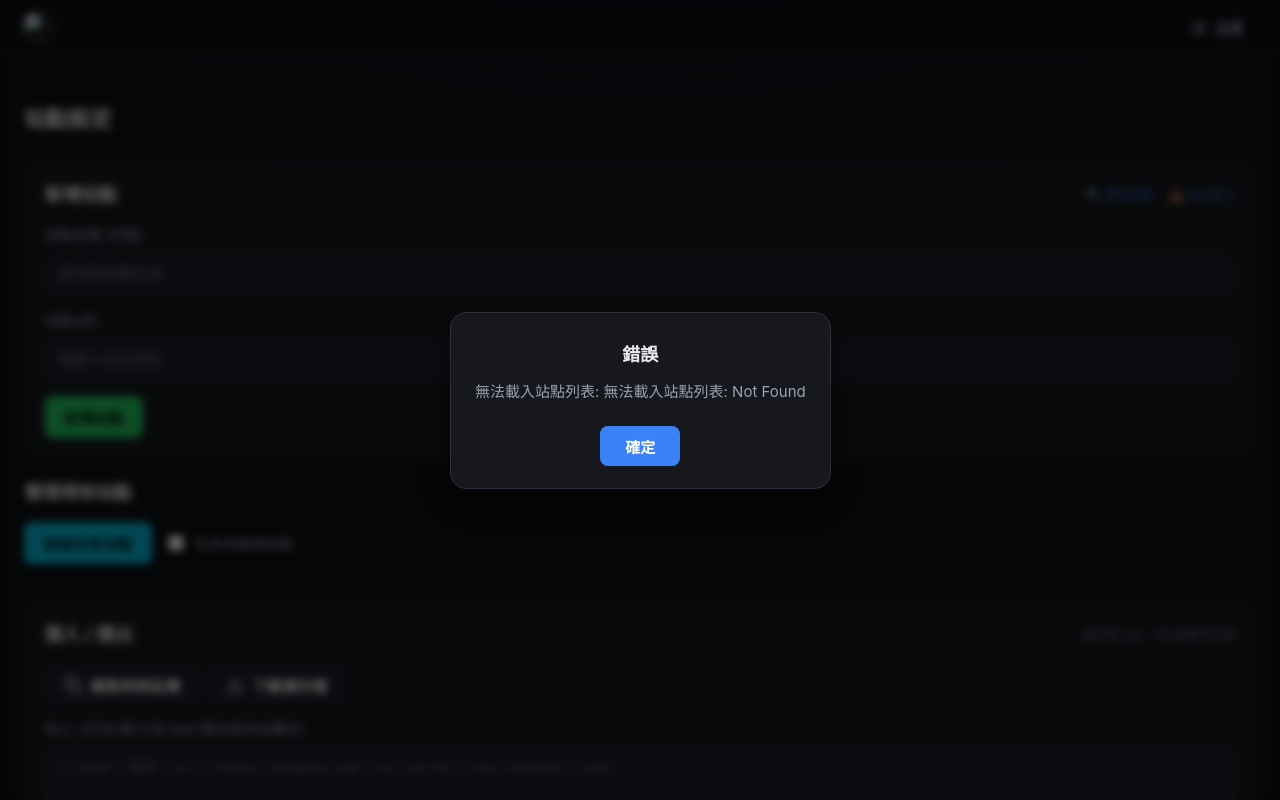
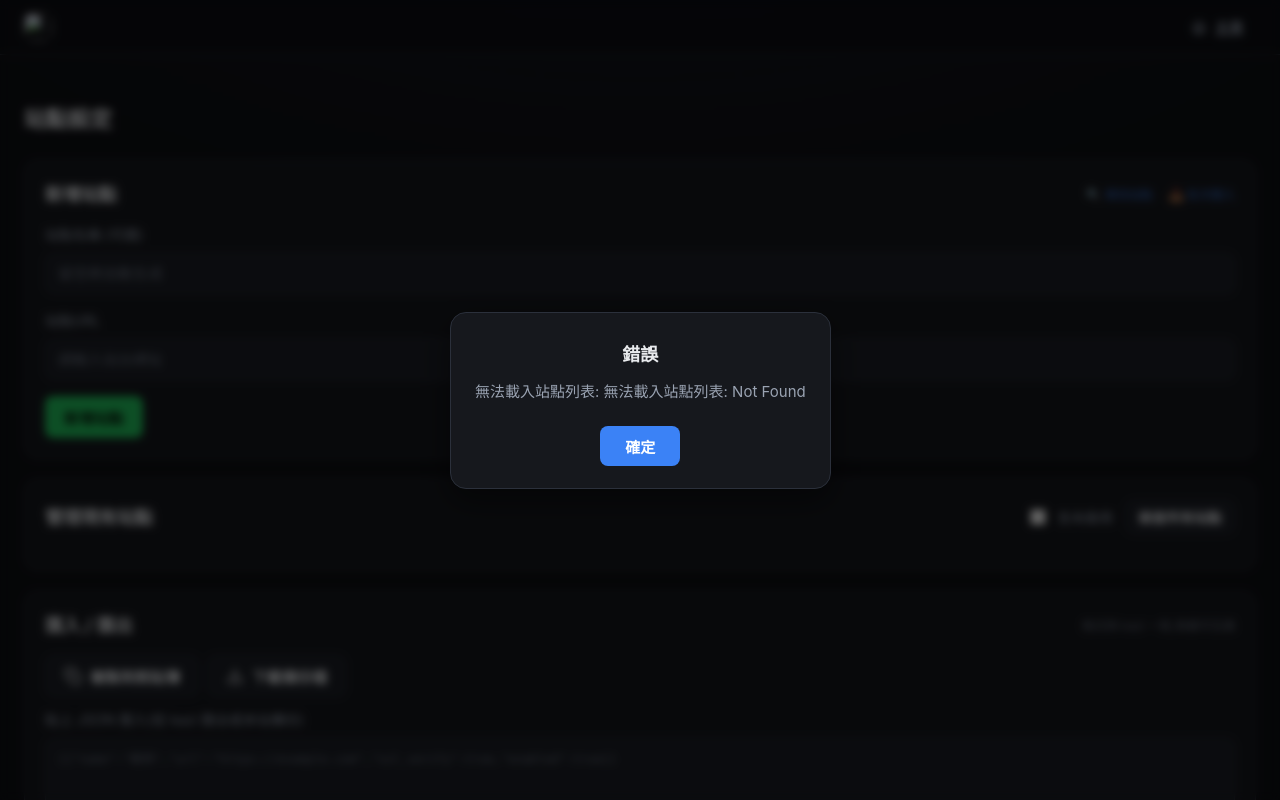
Before and after one commit to pp771007/maccms-parser, a Python web app: template templates/setup.html in a window 1280 px wide. Run offline with Jinja, Linux system fonts and the light colour scheme; the template is opened without the code that fills it, so the values that code supplies are empty.

Commit message:
設定頁內容樣式優化:管理站點改成卡片、站點列重排、手機版友善
- 管理現有站點包成卡片(與其他區塊一致),檢查全部/含未啟用收進卡片標題列
- 每個站點列:網址列在上、狀態次之、啟用/SSL 在左、動作鈕(檢查/更新/刪除/上下移)推到右,間距拉開不再擠成一行
- 站點列改 surface 卡片 + hover;手機版輸入框全寬、控制鈕自動換行不溢出

```diff
--- a/static/css/setup.css
+++ b/static/css/setup.css
@@ -58,27 +58,21 @@
 }
 
 /* 管理現有站點 */
-.site-list-manager {
-    margin-bottom: var(--sp-5);
-}
-
-.site-list-manager > h2 {
-    font-size: var(--fs-lg);
-    color: var(--text-color);
-    margin: 0 0 var(--sp-4);
-}
-
-.site-controls {
+.manage-tools {
     display: flex;
     align-items: center;
     gap: var(--sp-3);
     flex-wrap: wrap;
-    margin-bottom: var(--sp-4);
 }
 
 .check-status {
     font-size: var(--fs-body);
     color: var(--text-secondary-color);
+    margin-bottom: var(--sp-3);
+}
+
+.check-status:empty {
+    display: none;
 }
 
 #siteList {
--- a/templates/setup.html
+++ b/templates/setup.html
@@ -52,16 +52,18 @@
         <button id="addSiteBtn" class="btn btn-success">新增站點</button>
     </div>
 
-    <div class="site-list-manager">
-        <h2>管理現有站點</h2>
-        <div class="site-controls">
-            <button id="checkAllSitesBtn" class="btn btn-info">檢查所有站點</button>
-            <label class="checkbox-label">
-                <input type="checkbox" id="includeDisabledCheckbox">
-                <span>包含未啟用站點</span>
-            </label>
-            <div id="checkStatus" class="check-status"></div>
+    <div class="card site-list-manager">
+        <div class="card-header">
+            <h2>管理現有站點</h2>
+            <div class="manage-tools">
+                <label class="checkbox-label">
+                    <input type="checkbox" id="includeDisabledCheckbox">
+                    <span>含未啟用</span>
+                </label>
+                <button id="checkAllSitesBtn" class="btn btn-secondary btn-sm">檢查所有站點</button>
+            </div>
         </div>
+        <div id="checkStatus" class="check-status"></div>
         <ul id="siteList">
             <!-- 站點列表將由 JavaScript 動態生成 -->
         </ul>
```
Also changed, not shown: other parts of static/css/setup.css (+51 -26 lines).
